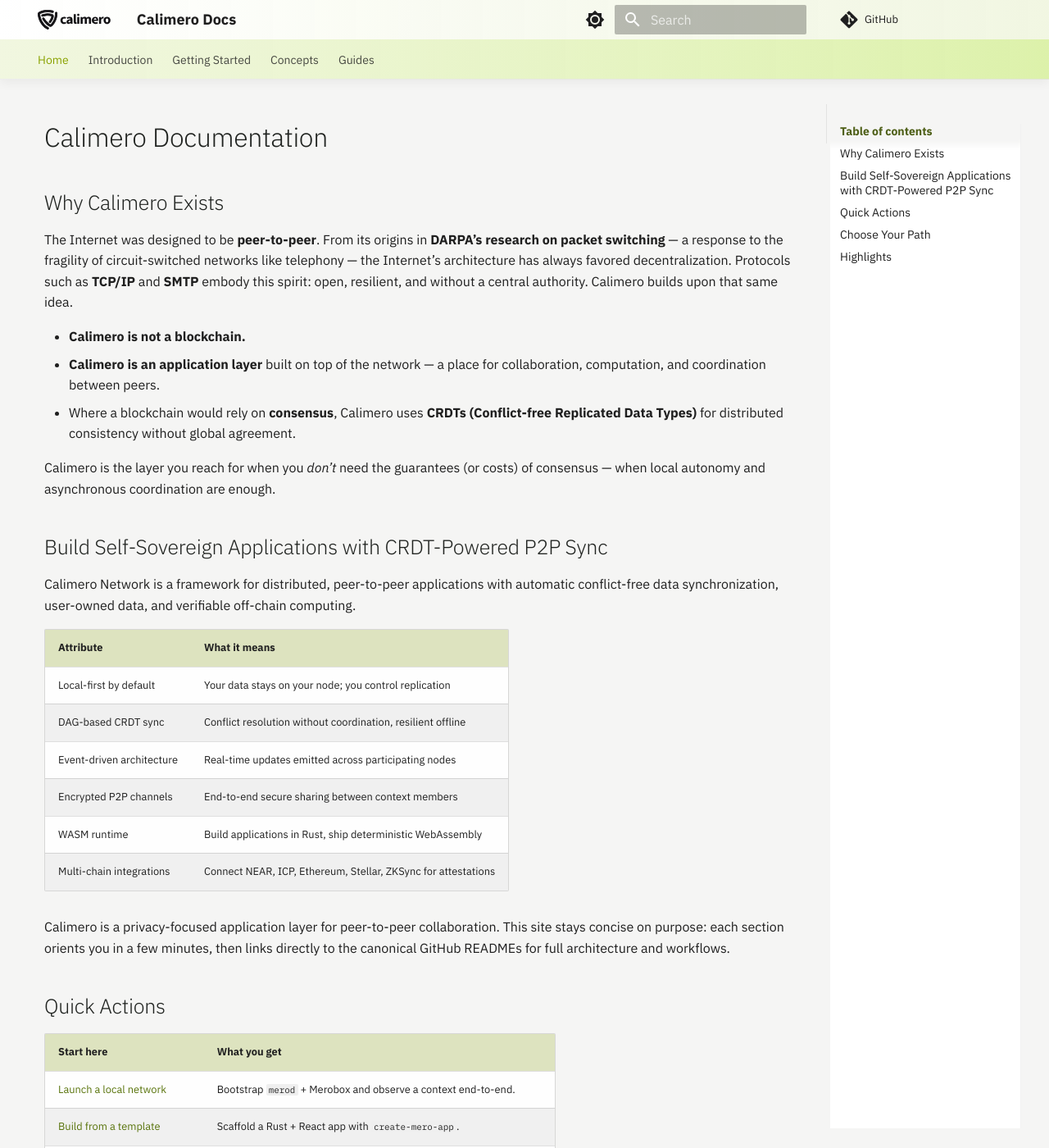
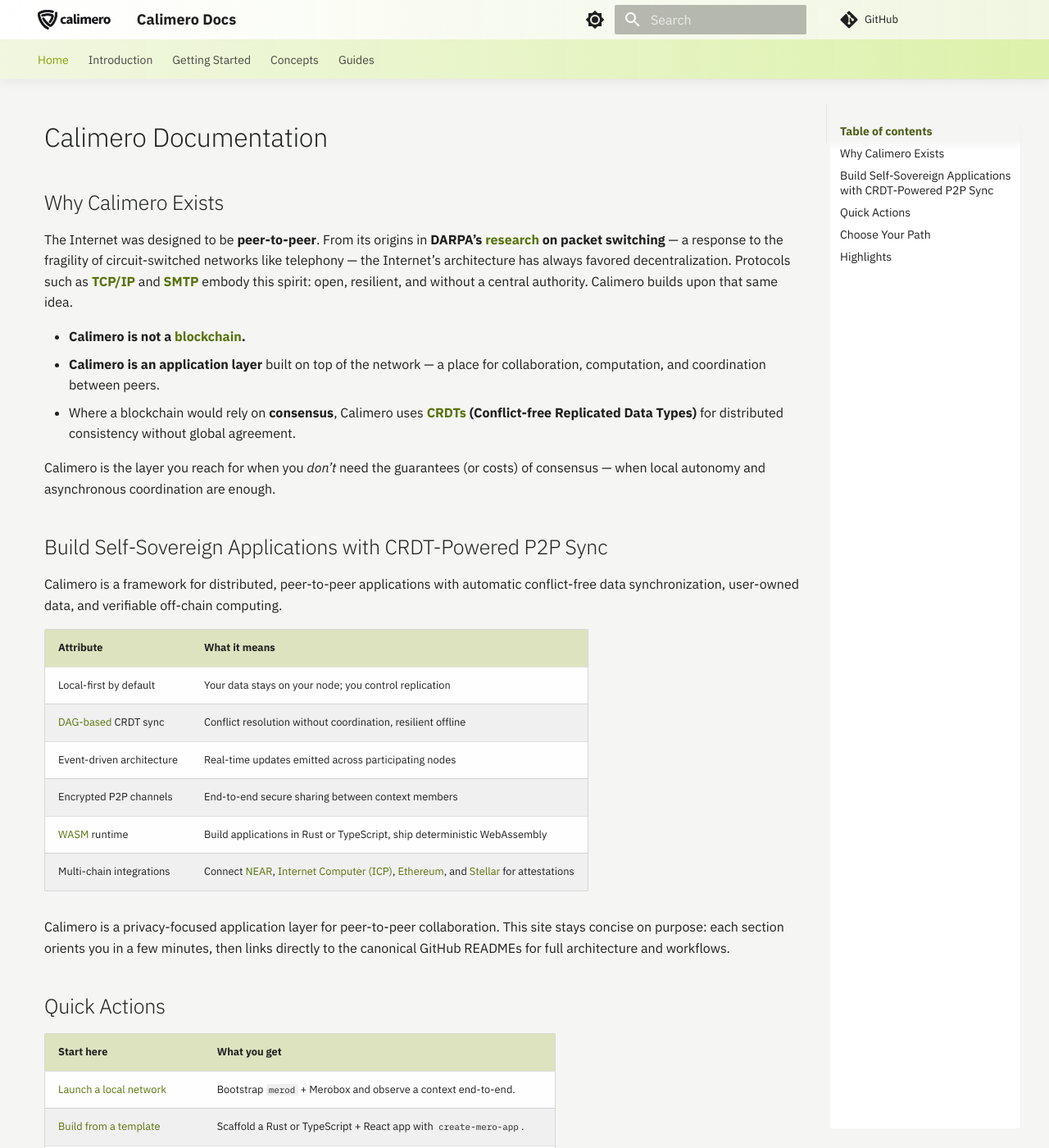
Before and after one commit to calimero-network/docs, an MkDocs documentation site: the page built from docs/index.md, in a window 1280 px wide and 1400 px high. Shown: the whole window at 82% size. Built offline with MkDocs 1.6.1 and Material for MkDocs 9.7.7, drawn with Linux system fonts in a browser that asks for light colours; some of the changed text lies outside the part shown.

Commit message:
feat: update home page text and url links

```diff
--- a/docs/index.md
+++ b/docs/index.md
@@ -2,26 +2,26 @@
 
 ## Why Calimero Exists
 
-The Internet was designed to be **peer-to-peer**. From its origins in **DARPA’s research on packet switching** — a response to the fragility of circuit-switched networks like telephony — the Internet’s architecture has always favored decentralization. Protocols such as **TCP/IP** and **SMTP** embody this spirit: open, resilient, and without a central authority. Calimero builds upon that same idea.
+The Internet was designed to be **peer-to-peer**. From its origins in **DARPA’s [research](https://en.wikipedia.org/wiki/ARPANET){:target="_blank"} on packet switching** — a response to the fragility of circuit-switched networks like telephony — the Internet’s architecture has always favored decentralization. Protocols such as **[TCP/IP](https://en.wikipedia.org/wiki/Internet_protocol_suite){:target="_blank"}** and **[SMTP](https://en.wikipedia.org/wiki/Simple_Mail_Transfer_Protocol){:target="_blank"}** embody this spirit: open, resilient, and without a central authority. Calimero builds upon that same idea.
 
-- **Calimero is not a blockchain.**
+- **Calimero is not a [blockchain](https://en.wikipedia.org/wiki/Blockchain){:target="_blank"}.**
 - **Calimero is an application layer** built on top of the network — a place for collaboration, computation, and coordination between peers.
-- Where a blockchain would rely on **consensus**, Calimero uses **CRDTs (Conflict-free Replicated Data Types)** for distributed consistency without global agreement.
+- Where a blockchain would rely on **consensus**, Calimero uses **[CRDTs](https://crdt.tech/){:target="_blank"} (Conflict-free Replicated Data Types)** for distributed consistency without global agreement.
 
 Calimero is the layer you reach for when you *don’t* need the guarantees (or costs) of consensus — when local autonomy and asynchronous coordination are enough.
 
 ## Build Self-Sovereign Applications with CRDT-Powered P2P Sync
 
-Calimero Network is a framework for distributed, peer-to-peer applications with automatic conflict-free data synchronization, user-owned data, and verifiable off-chain computing.
+Calimero is a framework for distributed, peer-to-peer applications with automatic conflict-free data synchronization, user-owned data, and verifiable off-chain computing.
 
 | Attribute | What it means |
 | --- | --- |
 | Local-first by default | Your data stays on your node; you control replication |
-| DAG-based CRDT sync | Conflict resolution without coordination, resilient offline |
+| [DAG-based](https://en.wikipedia.org/wiki/Directed_acyclic_graph){:target="_blank"} CRDT sync | Conflict resolution without coordination, resilient offline |
 | Event-driven architecture | Real-time updates emitted across participating nodes |
 | Encrypted P2P channels | End-to-end secure sharing between context members |
-| WASM runtime | Build applications in Rust, ship deterministic WebAssembly |
-| Multi-chain integrations | Connect NEAR, ICP, Ethereum, Stellar, ZKSync for attestations |
+| [WASM](https://en.wikipedia.org/wiki/WebAssembly){:target="_blank"} runtime | Build applications in Rust or TypeScript, ship deterministic WebAssembly |
+| Multi-chain integrations | Connect [NEAR](https://www.near.org/){:target="_blank"}, [Internet Computer (ICP)](https://internetcomputer.org/){:target="_blank"}, [Ethereum](https://ethereum.org/){:target="_blank"}, and [Stellar](https://stellar.org/){:target="_blank"} for attestations |
 
 Calimero is a privacy-focused application layer for peer-to-peer collaboration. This site stays concise on purpose: each section orients you in a few minutes, then links directly to the canonical GitHub READMEs for full architecture and workflows.
 
@@ -30,7 +30,7 @@ Calimero is a privacy-focused application layer for peer-to-peer collaboration.
 | Start here | What you get |
 | --- | --- |
 | [Launch a local network](builder-directory/index.md#minimal-dev-loop) | Bootstrap `merod` + Merobox and observe a context end-to-end. |
-| [Build from a template](builder-directory/index.md#choose-your-starting-point) | Scaffold a Rust + React app with `create-mero-app`. |
+| [Build from a template](builder-directory/index.md#choose-your-starting-point) | Scaffold a Rust or TypeScript + React app with `create-mero-app`. |
 | [Explore a reference app](app-directory/index.md#featured-projects) | Learn from maintained examples such as Battleships or Shared Todo. |
 | [Understand the architecture](intro/index.md#core-architecture-snapshot) | See how contexts, nodes, state sync, and identity fit together. |
 
@@ -48,5 +48,5 @@ Calimero is a privacy-focused application layer for peer-to-peer collaboration.
 
 - **Contexts as private networks** — CRDT-backed state and scoped storage so teams can collaborate without global consensus.
 - **Hierarchical identities** — Root keys delegate client keys per device, integrating with NEAR, Ethereum, Starknet, and ICP wallets.
-- **Modular runtime** — `merod` orchestrates networking (libp2p), storage, and WASM apps with JSON-RPC/WebSocket surfaces.
+- **Modular runtime** — `merod` orchestrates networking ([libp2p](https://libp2p.io/){:target="_blank"}), storage, and WASM apps with JSON-RPC/WebSocket surfaces.
 - **Repository-first docs** — Detailed flows live in project READMEs such as [`calimero-network/core`](https://github.com/calimero-network/core#readme) and [`calimero-network/merobox`](https://github.com/calimero-network/merobox#readme).
```
Also changed, not shown: docs/intro/index.md (+7 -7 lines).
